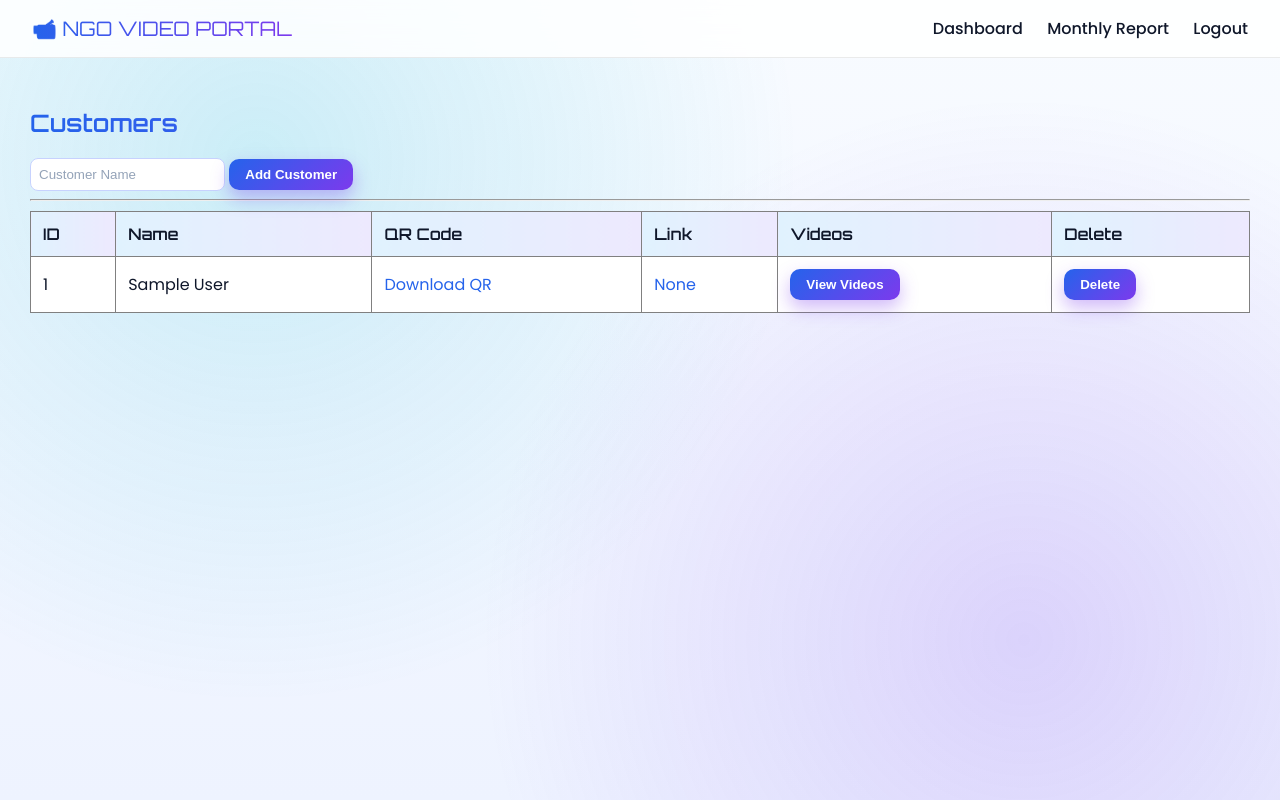
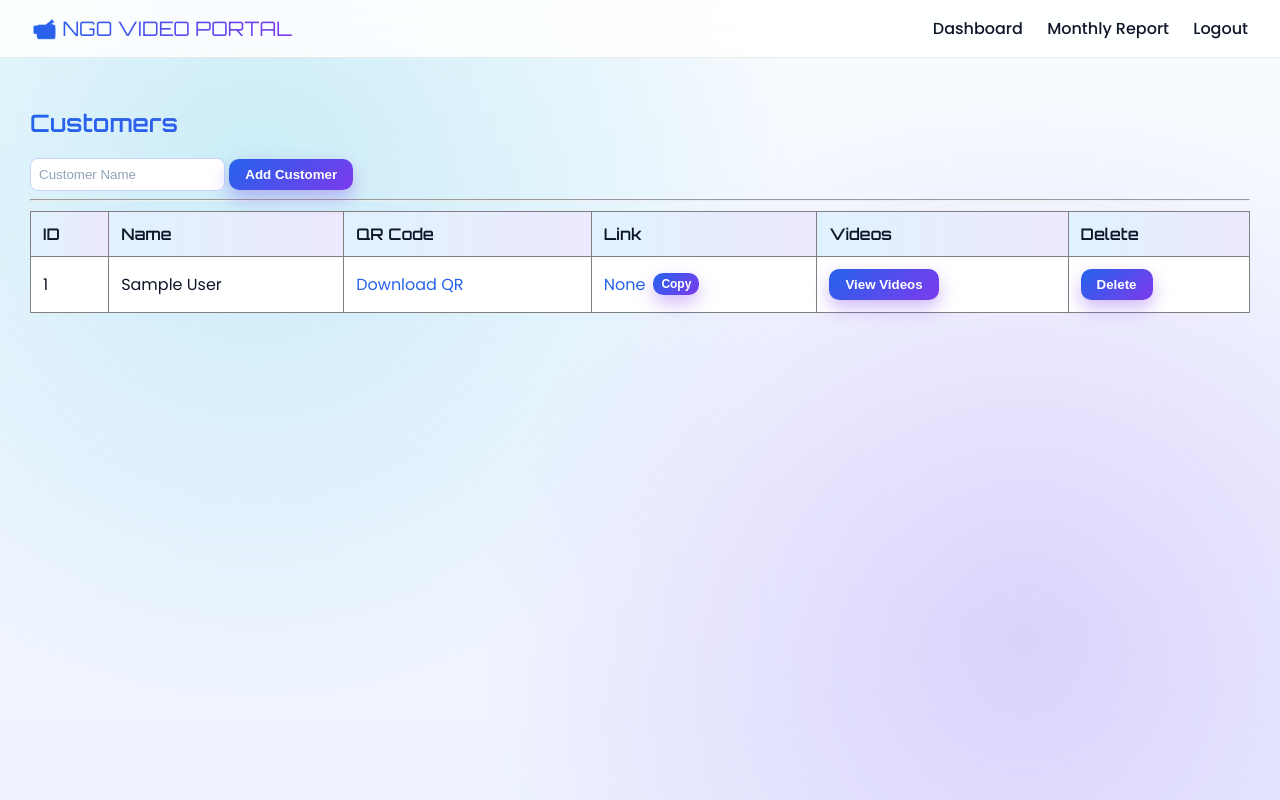
Before and after one commit to SyedRayanIftekhar/video-upload-qr-app, a Flask app: page / in a window 1280 px wide. Run offline with Flask 3, Linux system fonts and the light colour scheme; the visitor is signed in with stand-in values (Sample User, id 1); data comes from the database, SQL or seed files in the repository.

Commit message:
Update index.html

```diff
--- a/templates/index.html
+++ b/templates/index.html
@@ -39,9 +39,21 @@
 
             <!-- SAME LINK AS QR -->
             <td>
-                <a href="/upload/{{ customer[2] }}" target="_blank">
-                    {{ customer[2] }}
-                </a>
+                <div style="display:flex; align-items:center; gap:8px; max-width:320px;">
+
+                    <a href="{{ customer[2] }}"
+                       target="_blank"
+                       style="overflow:hidden; text-overflow:ellipsis; white-space:nowrap; max-width:220px;">
+                        {{ customer[2] }}
+                    </a>
+
+                    <button type="button"
+                            onclick="copyLink('{{ customer[2] }}')"
+                            style="padding:4px 8px; font-size:12px;">
+                        Copy
+                    </button>
+
+                </div>
             </td>
 
             <!-- VIEW VIDEOS -->
```
